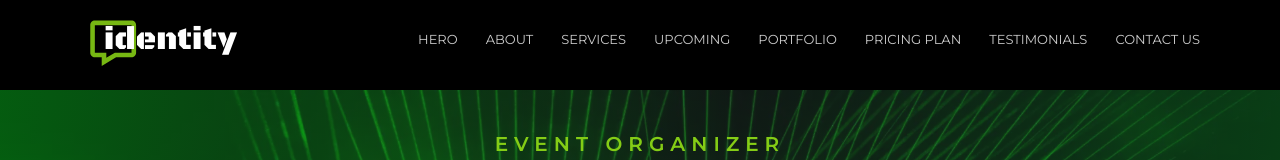
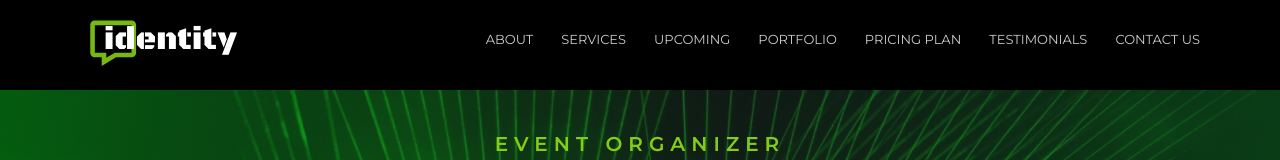
Before and after one commit to Mariam-Fathi/identity-nextjs, a Next.js app: page / in a window 1280 px wide. Shown: the top 160 px of the page. Built offline with nearby package versions, Linux system fonts and the light colour scheme; a web font is replaced by a local one.

Commit message:
Update index.js

```diff
--- a/constants/index.js
+++ b/constants/index.js
@@ -7,7 +7,6 @@ export const brandName= 'identity';
 
 {/* Navbar Section */}
 export const navLinks= [
-  {'href':'#hero' , 'label':'HERO' },
   {'href':'#about' , 'label':'ABOUT' },
   {'href':'#services' , 'label':'SERVICES' },
   {'href':'#upcoming' , 'label':'UPCOMING' },
```
